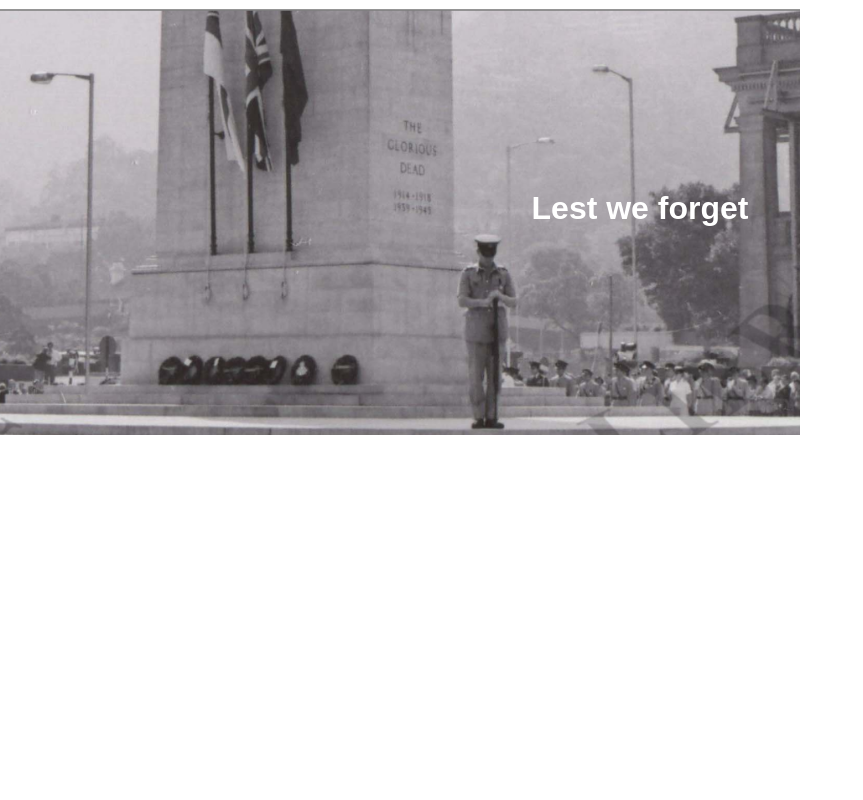
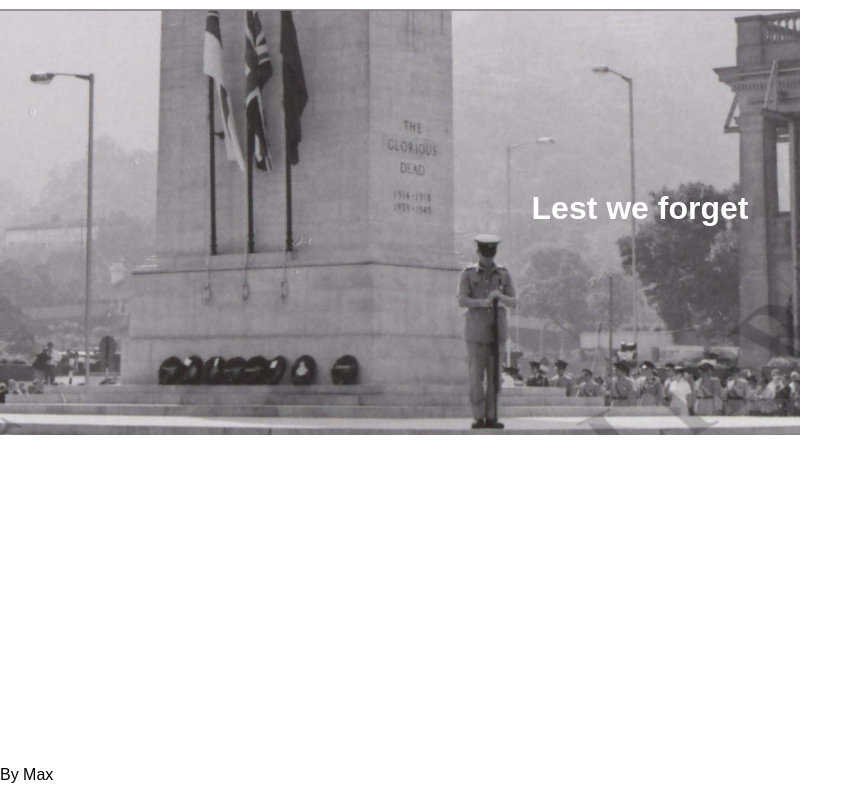
Before and after one commit to maxchu0523/Battle-of-Hong-Kong, a React (Create React App) app: page / in a window 1280 px wide. Shown: the part 5490-6290 px from the top of the page, without its empty margins (0-863 px from the left). Before the commit the page ends 6240 px from the top, so only its background shows below. Built offline with nearby package versions, Linux system fonts and the light colour scheme.

Commit message:
add my name

```diff
--- a/src/pages/Main.tsx
+++ b/src/pages/Main.tsx
@@ -335,6 +335,8 @@ function Main() {
 
             </div>
 
+            <p>By Max</p>
+
 
 
 
```
